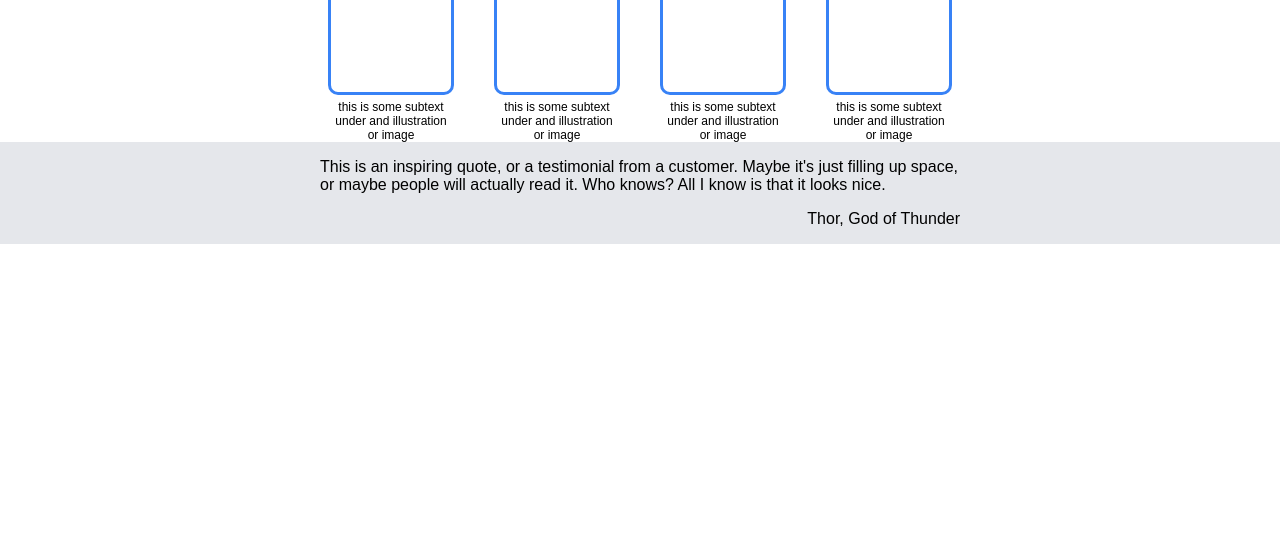
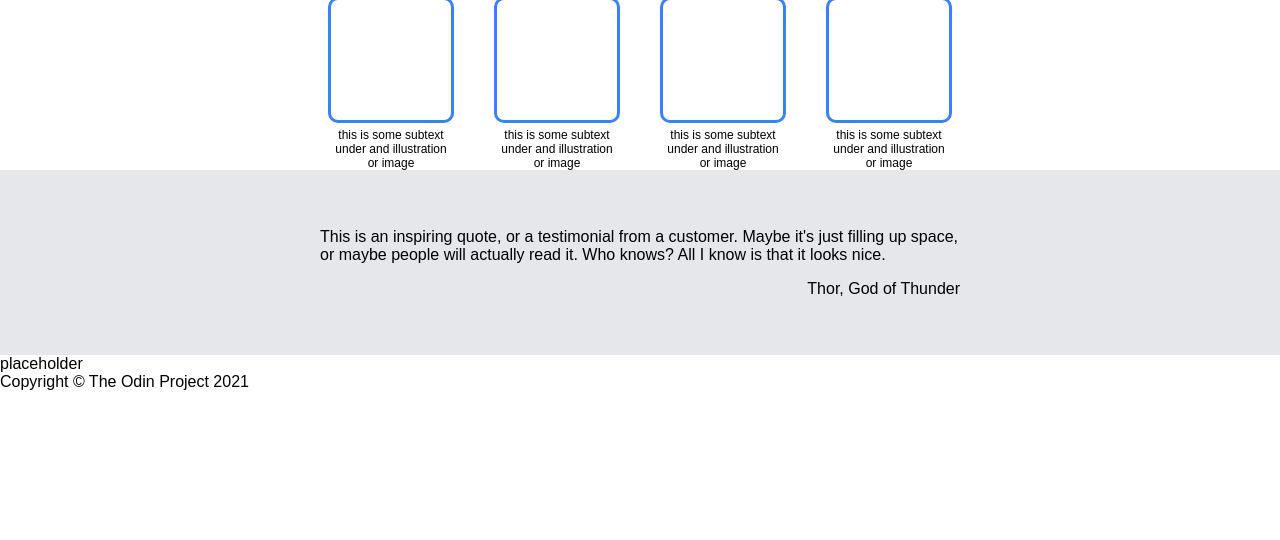
Before and after one commit to HopliteRPG/landing-page, a plain HTML site: page index.html in a window 1280 px wide. Shown: the part 260-800 px from the top of the page. Drawn offline with Linux system fonts and the light colour scheme.

Commit message:
created the basic structure of the fourth section & made the html and body cover the whole page using flexbox and used flex: 1 to make each section take up an equal amount

```diff
--- a/index.html
+++ b/index.html
@@ -82,5 +82,13 @@
             </div>
         </div>
     </div>
+    <div class="fourth-section">
+        <div class="fourth-section-content">
+            <div class="call-to-action-div">
+                placeholder
+            </div>
+        </div>
+        <div class="footer">Copyright © The Odin Project 2021</div>
+    </div>
 </body>
 </html>
--- a/style.css
+++ b/style.css
@@ -1,9 +1,16 @@
+/*html*/
+html{
+    height: 100%;
+
+}
 /*Body*/
 body{
     margin: 0;
     display: flex;
     flex-direction: column;
     font-family: Arial, Helvetica, sans-serif;
+    height: 100%;
+
 
 }
 
@@ -14,6 +21,8 @@ body{
     flex-direction: column;
     background-color: #1F2937;
     color: white;
+    flex: 1;
+
 
 
 }
@@ -110,6 +119,8 @@ body{
     display: flex;
     flex-direction: column;
     background-color: white;
+    flex: 1;
+
 }
     /*Top Div Text*/
 
@@ -165,6 +176,8 @@ body{
     display: flex;
     align-items: center;
     justify-content: center;
+    flex: 1;
+
 }
 
 .third-section-content{
@@ -183,3 +196,9 @@ body{
 .third-section-quote-attribution{
     margin-top: 0;
 }
+
+/*Fourth Section Stylization*/
+.fourth-section{
+    flex: 1;
+
+}
```
